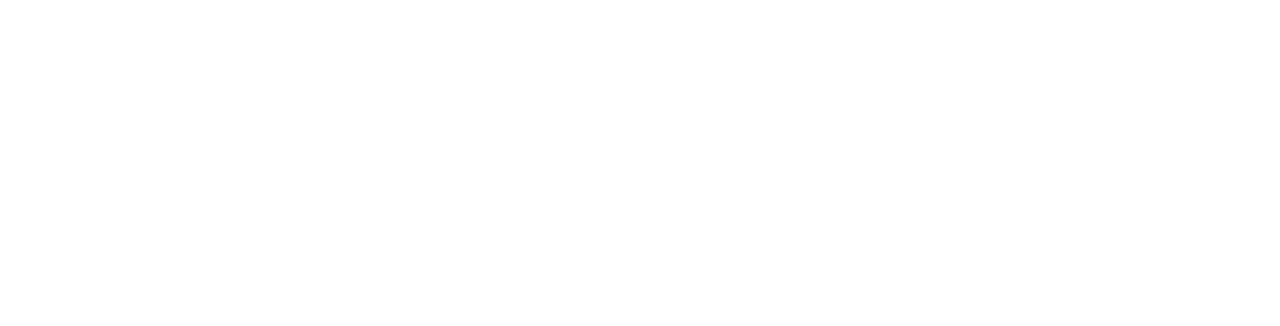
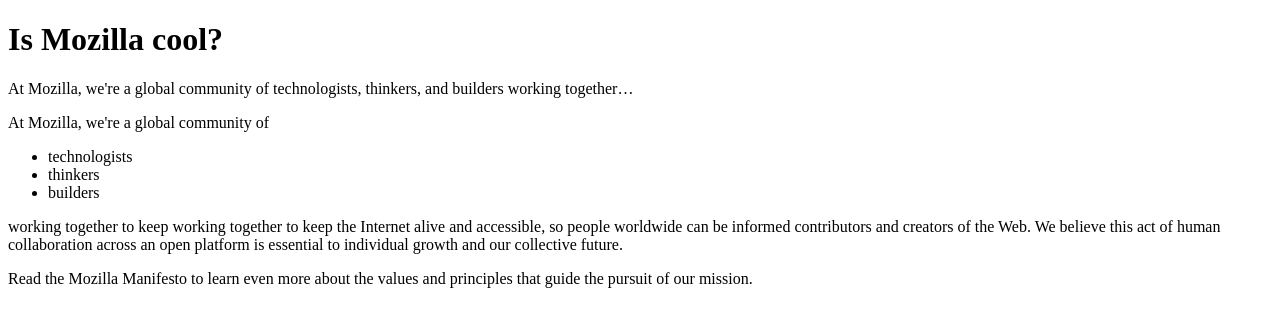
Before and after one commit to manvika-g/mozilla-website, a plain HTML site: page index.html in a window 1280 px wide. Drawn offline with Linux system fonts and the light colour scheme.

Commit message:
all text for the website

```diff
--- a/index.html
+++ b/index.html
@@ -3,9 +3,26 @@
 <head>
 	<meta charset="utf-8">
 	<meta name="viewport" content="width=device-width, initial-scale=1">
-	<title></title>
+	<title> My test page </title>
+	<h1> Is Mozilla cool? </h1>
 </head>
 <body>
+<p>
+  At Mozilla, we're a global community of technologists, thinkers, and builders
+  working together…
+</p>
+
+<p>At Mozilla, we're a global community of</p>
+
+<ul>
+  <li>technologists</li>
+  <li>thinkers</li>
+  <li>builders</li>
+</ul>
+
+<p>working together to keep working together to keep the Internet alive and accessible, so people worldwide can be informed contributors and creators of the Web. We believe this act of human collaboration across an open platform is essential to individual growth and our collective future.</p>
+
+<p>Read the Mozilla Manifesto to learn even more about the values and principles that guide the pursuit of our mission.</p>
 
 </body>
 </html>
```
